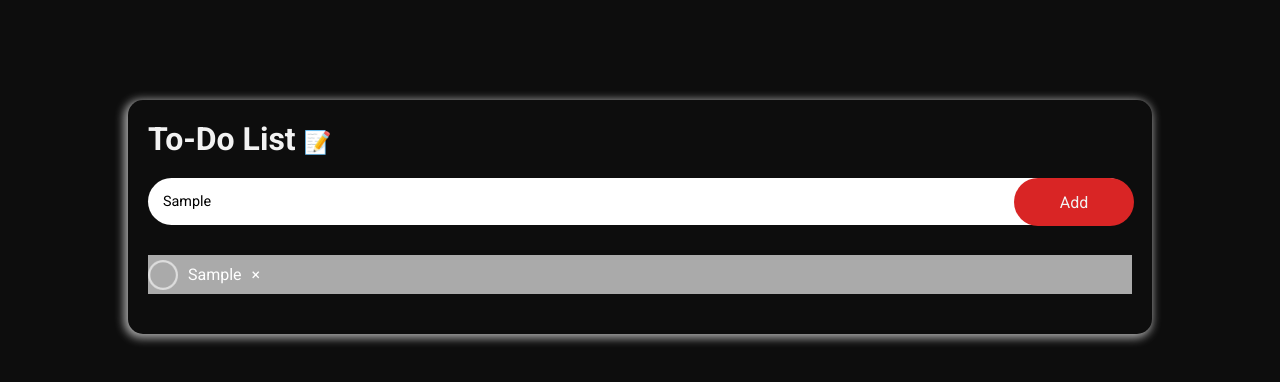
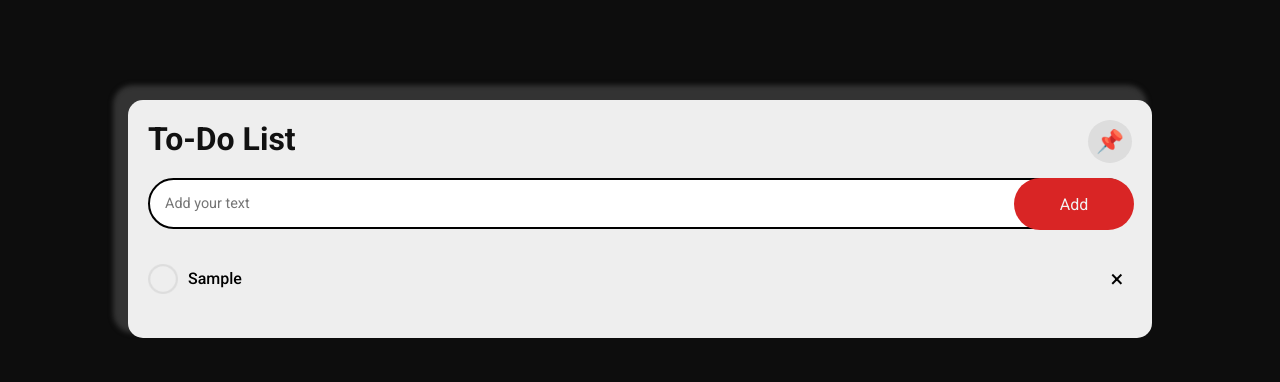
Before and after one commit to juanbautistamalina/to-do-list, a plain HTML site: page index.html in a window 1280 px wide. Both pictures are taken after typing "Sample" into the empty fields and a click on the button "Add". Drawn offline with Linux system fonts and the light colour scheme.

Commit message:
finished project

```diff
--- a/index.html
+++ b/index.html
@@ -3,7 +3,7 @@
 <head>
     <meta charset="UTF-8">
     <meta name="viewport" content="width=device-width, initial-scale=1.0">
-    <title>Document</title>
+    <title>To-Do App</title>
     <link rel="preconnect" href="https://fonts.googleapis.com">
     <link rel="preconnect" href="https://fonts.gstatic.com" crossorigin>
     <link href="https://fonts.googleapis.com/css2?family=Roboto:ital,wght@0,100;0,300;0,400;0,500;0,700;0,900;1,100;1,300;1,400;1,500;1,700;1,900&display=swap" rel="stylesheet">
@@ -13,7 +13,7 @@
 <body>
     <div class="container">
         <div class="card">
-            <h1>To-Do List <span class="icon-decoration">📝</span></h1>
+            <h1>To-Do List <span class="icon-decoration">📌</span></h1>
             <div class="controls">
                 <input type="text" id="input-text" placeholder="Add your text">
                 <button id="add">Add</button>
--- a/script.js
+++ b/script.js
@@ -1,30 +1,67 @@
+function añadirElemento() {
+  if (inputContent.value != "") {
+
+    // Crear Contenedor
+    let item = document.createElement("DIV");
+    item.classList.add("task");
+
+    // Crear Imagen
+    let img = document.createElement("IMG");
+    img.setAttribute("src", "img/unchecked.png");
+    img.classList.add("unchecked");
+
+
+    // Crear Contenido
+    let contenido = document.createElement("P");
+    contenido.classList.add("item-desc");
+    contenido.innerHTML = inputContent.value;
+
+    inputContent.value = "" // Vacío el input
+
+    // Crear Botón de eliminación
+    let x = document.createElement("SPAN");
+    x.classList.add("x");
+    x.innerHTML = "\u00d7";
+
+
+    // Añadir los elementos al contenedor
+    item.appendChild(img);
+    item.appendChild(contenido);
+    item.appendChild(x);
+    lista.appendChild(item);
+
+
+    // BOTONES - FUNCIONALIDAD:
+
+    // Añadir función al BOTON CHECK
+    img.onclick = function () {
+        if(img.className == "unchecked"){
+            img.removeAttribute("src");
+            img.setAttribute("src", "img/checked.png");
+            img.classList.remove("unchecked");
+            img.classList.add("checked");
+            contenido.style.textDecoration = "line-through"
+            contenido.style.fontWeight = "400";
+        }else{
+            img.removeAttribute("src");
+            img.setAttribute("src", "img/unchecked.png");
+            img.classList.remove("checked");
+            img.classList.add("unchecked");
+            contenido.style.textDecoration = "none";
+            contenido.style.fontWeight = "500";
+        }
+    };
+
+    // Añadir funcion al BOTÓN DE ELIMINACIÓN
+    x.onclick = function () {
+        lista.removeChild(item);
+        inputContent.value = "";
+      };
+  }
+}
+
 const add = document.getElementById("add");
 const lista = document.querySelector(".list");
 const inputContent = document.getElementById("input-text");
 
 add.onclick = añadirElemento;
-
-function añadirElemento(){
-    // Contenedor
-    let item  = document.createElement("DIV");
-    item.classList.add("task");
-
-    // Contenido
-    let img = document.createElement("IMG");
-    img.setAttribute("src", "img/unchecked.png");
-    img.classList.add("unchecked");
-
-    let contenido = document.createElement("P");
-    contenido.classList.add("item-desc");
-    contenido.innerHTML = inputContent.value;
-
-    let x = document.createElement("SPAN");
-
-    x.innerHTML = "\u00d7";
-
-    // Añadir los elementos al contenedor
-    item.appendChild(img)
-    item.appendChild(contenido);
-    item.appendChild(x)
-    lista.appendChild(item);
-}
--- a/styles.css
+++ b/styles.css
@@ -7,8 +7,9 @@
 
 body{
     background-color: #0D0D0D;
+    width: 100%;
+    height: 100%;
 }
-
 
 .container{
     display: flex;
@@ -18,7 +19,8 @@ body{
 }
 
 .card{
-    box-shadow: -2px 2px 10px 2px #aaa;
+    background-color: #eee;
+    box-shadow: -10px -10px 5px 5px #333;
     border-radius: 15px;
     display: flex;
     flex-wrap: wrap;
@@ -26,16 +28,23 @@ body{
     align-items: center;
     padding: 20px;
     width: 80%;
+
 }
 
 .card h1{
-    color: #F2F2F2;
+    color: #111;
     width: 100%;
     margin-bottom: 20px;
-
+    position: relative;
 }
 
 .icon-decoration{
+    position: absolute;
+    background-color: #ddd;
+    border-radius: 50%;
+    padding: 8px;
+    text-align: center;
+    right: 0;
     font-size: 0.7em;
 }
 
@@ -49,7 +58,7 @@ body{
     border-radius: 50px;
     padding: 15px;
     outline: none;
-    border: none;
+    border: 2px solid #000;
     width: 100%;
 
 }
@@ -58,7 +67,7 @@ body{
     position: absolute;
     right: -2px;
     width: 120px;
-    height: 48px;
+    height: 52px;
     border-radius: 50px;
     background-color:#D92525;
     font-size: 1em;
@@ -72,7 +81,7 @@ body{
 .list{
     margin-top: 30px;
     width: 100%;
-    color: #fff;
+    color: #000;
 }
 
 /* Items de la Lista */
@@ -82,26 +91,33 @@ body{
     align-items: center;
     position: relative;
     margin-bottom: 20px;
-    background-color: #aaa;
 }
 
 .item-desc{
     display: inline-block;
     padding: 10px;
+    font-weight: 500;
 }
 
-.unchecked{
+.unchecked, .checked{
     width: 30px;
     cursor: pointer;
 }
 
-.unchecked:hover{
+.unchecked:hover, .checked:hover{
     opacity: 0.5;
+}
 
-}
 
 .x{
     position: absolute;
     right: 0px;
     font-size: 1.5em;
+    width: 30px;
+    text-align: center;
+    cursor: pointer;
 }
+
+.x:hover{
+    opacity: 0.5;
+}
```
Also changed, not shown: img/icon.png (deleted).
